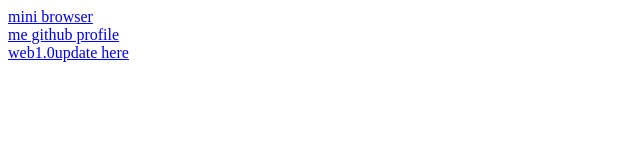
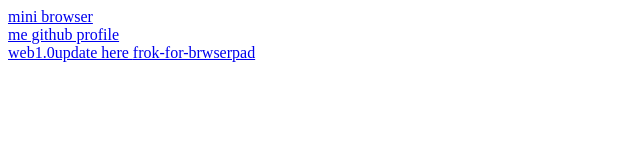
Before and after one commit to soniceggman419-ship-it/soniceggman419-ship-it.github.io, a plain HTML site: page index.html in a window 1280 px wide. Shown: the whole page, without its empty margins (0-640 px from the left). Drawn offline with Linux system fonts and the light colour scheme.

Commit message:
Add link to frok-for-brwserpad in index.html

```diff
--- a/index.html
+++ b/index.html
@@ -11,5 +11,6 @@
 <a href="https://github.com/soniceggman419-ship-it">me github profile </a>
     <br>
     <a href="https://soniceggman419-ship-it.github.io/1.0webmini-browser/">web1.0update here </a>
+<a href="https://soniceggman419-ship-it.github.io/frok-for-brwserpad/">frok-for-brwserpad</a>
 </body>
 </html>
```
